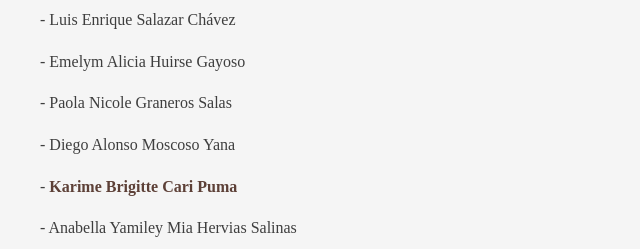
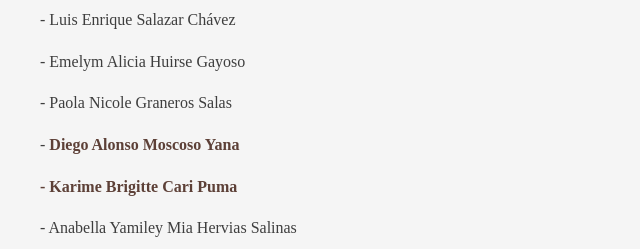
Before and after one commit to DinkieDow/DinkieDow.github.io, a plain HTML site: page index.html in a window 1280 px wide. Shown: the part 1500-1749 px from the top of the page, 0-640 px from the left. Drawn offline with Linux system fonts and the light colour scheme.

Commit message:
Update index.html

```diff
--- a/index.html
+++ b/index.html
@@ -93,7 +93,7 @@
     <p>- Luis Enrique Salazar Chávez</p>
     <p>- Emelym Alicia Huirse Gayoso</p>
     <p>- Paola Nicole Graneros Salas</p>
-    <p>- Diego Alonso Moscoso Yana</p>
+    <p>- <a href="https://www.linkedin.com/in/diego-moscoso-292088358/"target="_blank">Diego Alonso Moscoso Yana</p>
     <p>- <a href="https://www.linkedin.com/in/karime-briguitte-cari-puma-a74600357/?originalSubdomain=pe" target="_blank">Karime Brigitte Cari Puma</a></p>
     <p>- Anabella Yamiley Mia Hervias Salinas</p>
     <p>- Nikole Alexandra Macedo Valdez</p>
```
